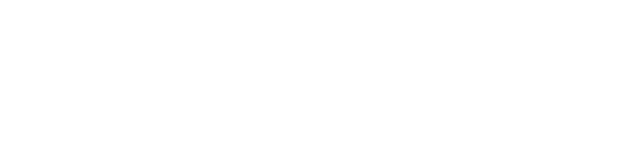
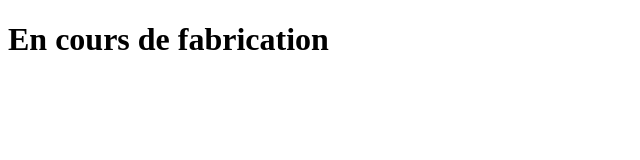
Before and after one commit to Jean-Charles-Audebert/jean-charles-audebert.github.io, a plain HTML site: page index.html in a window 1280 px wide. Shown: the whole page, without its empty margins (0-640 px from the left). Drawn offline with Linux system fonts and the light colour scheme.

Commit message:
ajout message

```diff
--- a/index.html
+++ b/index.html
@@ -7,6 +7,7 @@
     <title>JC Page</title>
 </head>
 <body>
+    <h1>En cours de fabrication</h1>
 
 </body>
 </html>
```
